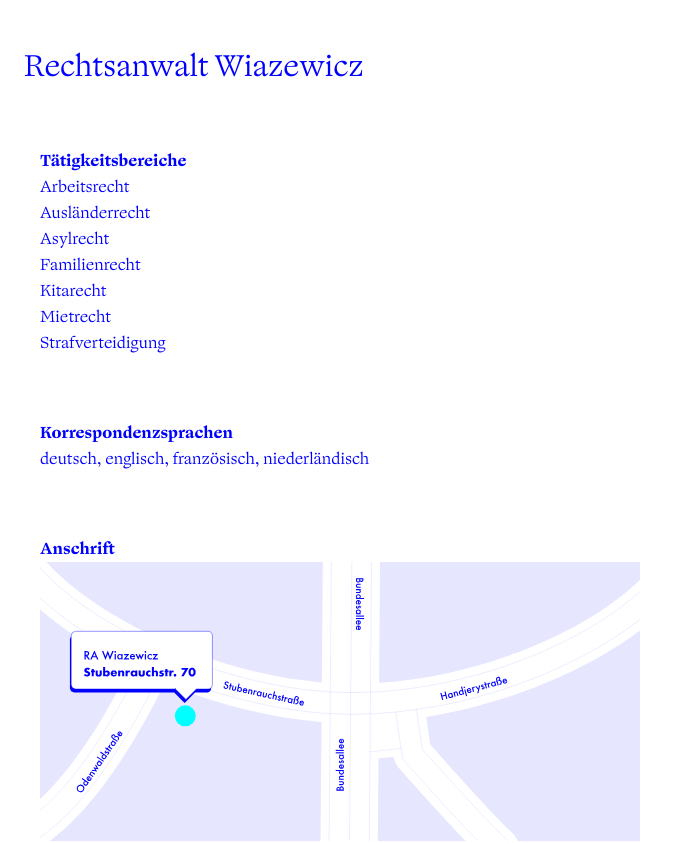
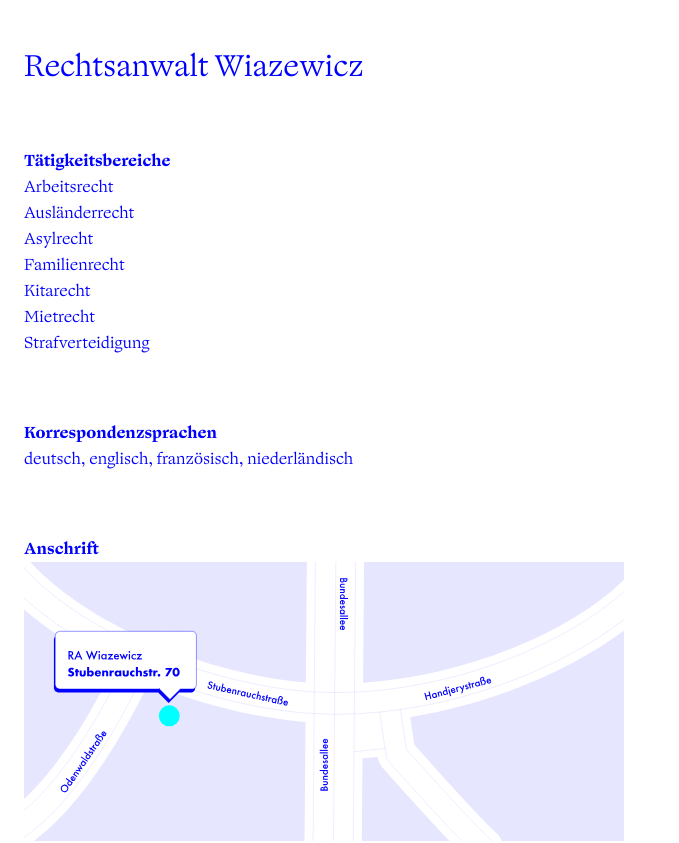
Before and after one commit to dreadbeard11/ra-wiazewicz, a Next.js app: page / in a window 1280 px wide. Shown: the top 843 px of the page, without its empty margins (0-679 px from the left). Built offline with nearby package versions, Linux system fonts and the light colour scheme.

Commit message:
Update page.tsx

```diff
--- a/src/app/page.tsx
+++ b/src/app/page.tsx
@@ -15,7 +15,7 @@ import { Map } from "@/app/_components/Map";
 export default function Index() {
   return (
     <main>
-      <div className="mx-auto max-w-[1200px]">
+
         <div className="space-y-16 leading-relaxed text-md ">
           <div>
             <h2>Tätigkeitsbereiche</h2>
@@ -128,7 +128,7 @@ export default function Index() {
               </p>
           </div>
         </div>
-      </div>
+
     </main>
   );
 }
```
